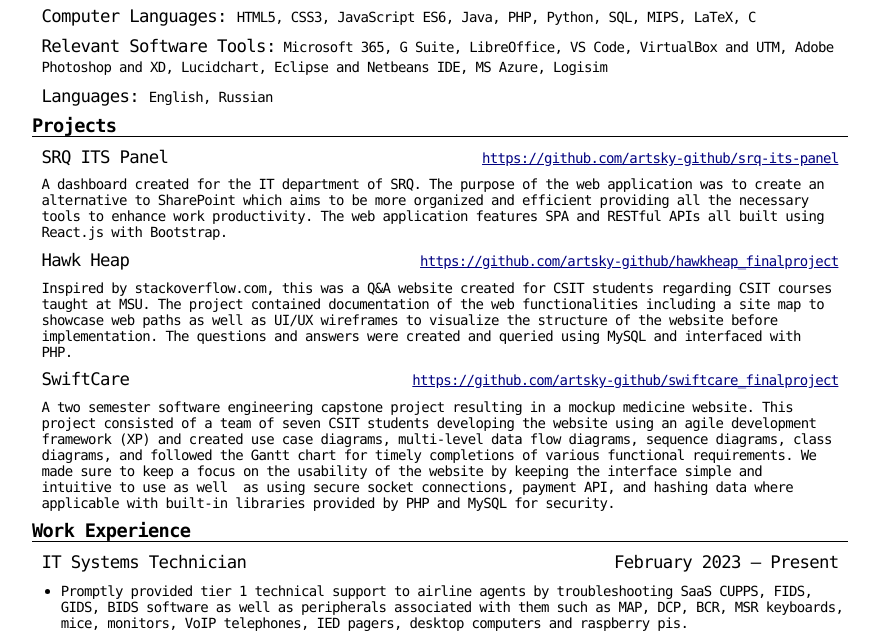
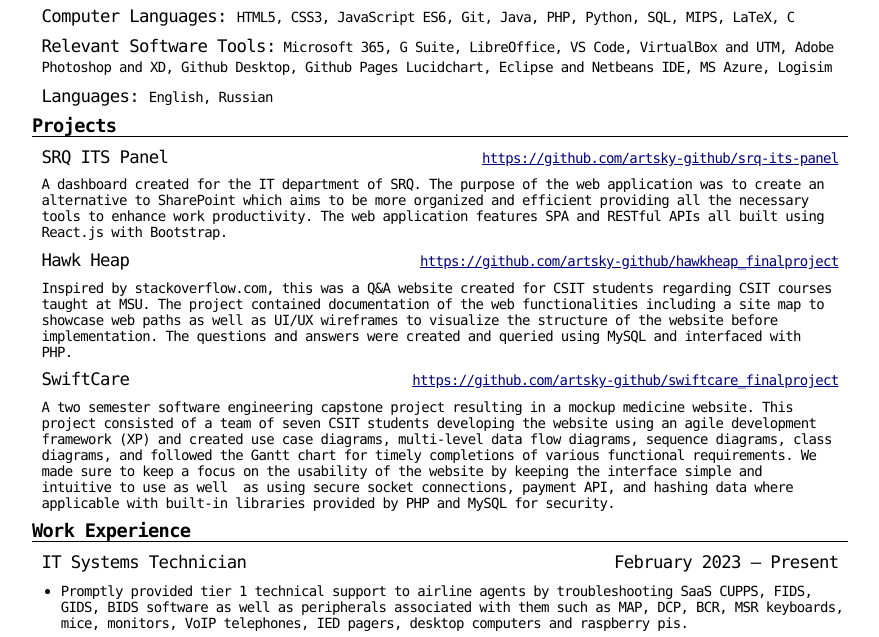
Before and after one commit to artsky-github/eCV, a plain HTML site: page index.html in a window 1280 px wide. Shown: the part 133-770 px from the top of the page, without its empty margins (200-1079 px from the left). Drawn offline with Linux system fonts and the light colour scheme.

Commit message:
Update index.html
updated software and languages section

```diff
--- a/index.html
+++ b/index.html
@@ -346,7 +346,7 @@
     <p class="P12">
       <span class="T8">Computer Languages: </span
       ><span class="T4"
-        >HTML5, CSS3, JavaScript ES6, Java, PHP, Python, SQL, </span
+        >HTML5, CSS3, JavaScript ES6, Git, Java, PHP, Python, SQL, </span
       ><span class="T5">MIPS, </span><span class="T4">LaTeX, C</span>
     </p>
     <p class="P11">
@@ -354,7 +354,7 @@
       ><span class="T8">:</span
       ><span class="T4">
         Microsoft 365, G Suite, LibreOffice, VS Code, VirtualBox and UTM, Adobe
-        Photoshop and XD, </span
+        Photoshop and XD, Github Desktop, Github Pages </span
       ><span class="T5">Lucidchart, </span
       ><span class="T4">Eclipse and Netbeans IDE, MS Azure, </span
       ><span class="T5">Logisim</span>
```
